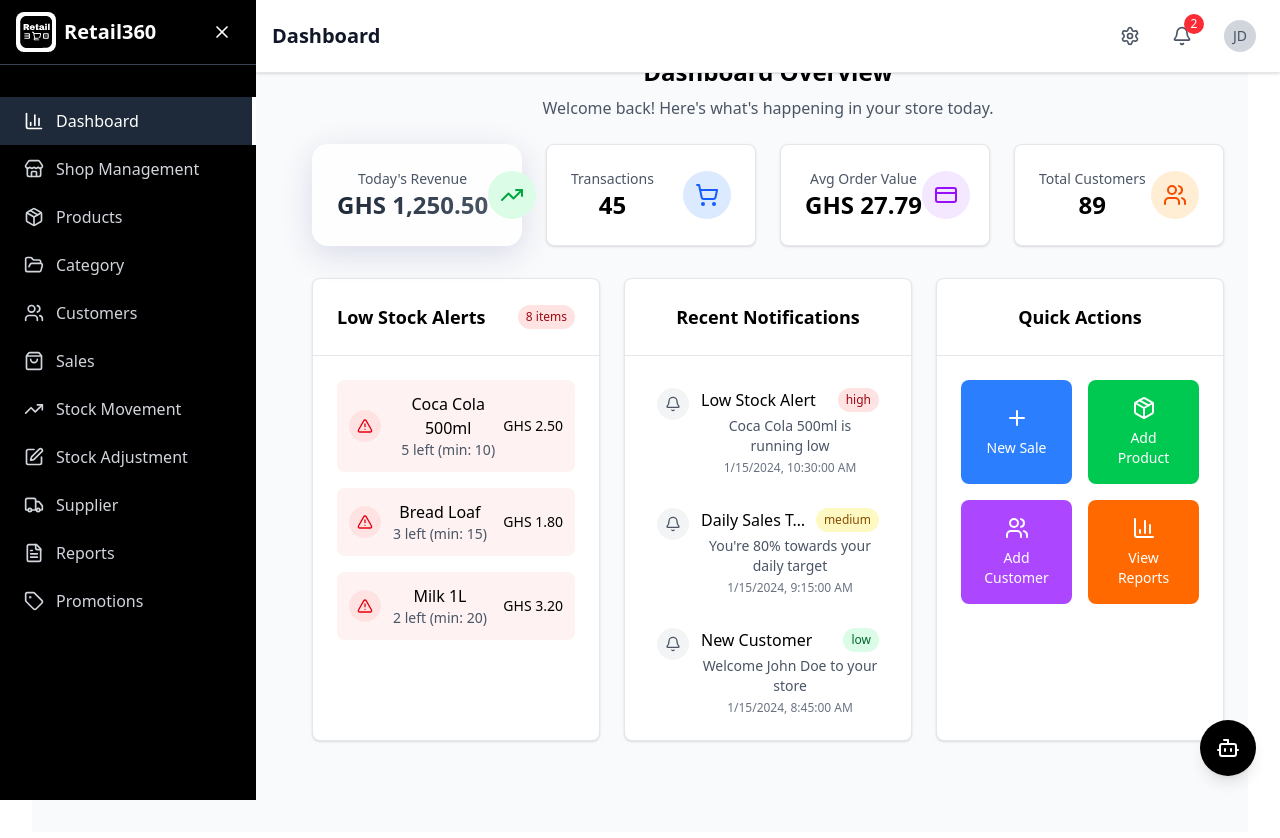
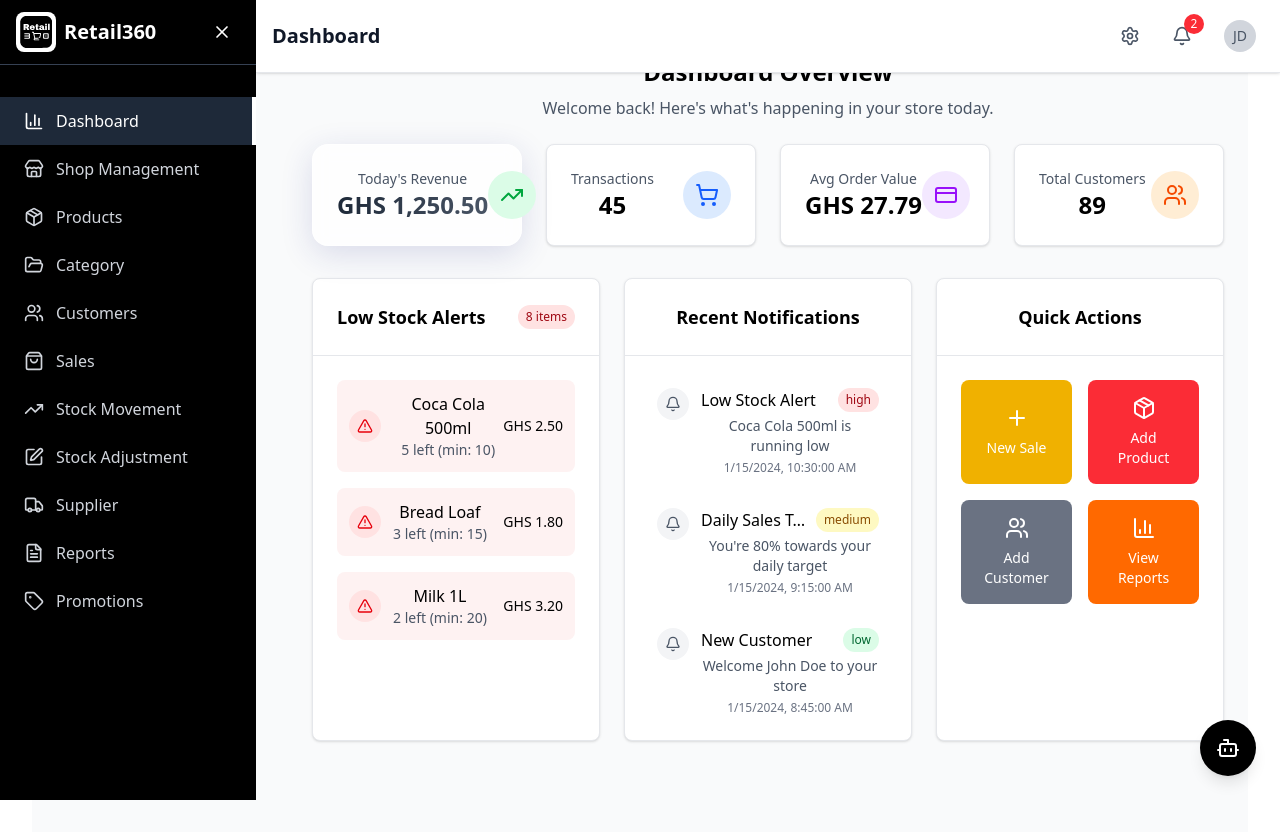
Before and after one commit to PM-Devs/retail360, a React (Vite) app: page /dashboard in a window 1280 px wide. Shown: the top 838 px of the page. Built offline with nearby package versions, Linux system fonts and the light colour scheme.

Commit message:
chanegd colors

```diff
--- a/src/pages/Dashboard.jsx
+++ b/src/pages/Dashboard.jsx
@@ -201,9 +201,9 @@ const Dashboard = () => {
   };
 
   const quickActions = [
-    { icon: Plus, label: 'New Sale', color: 'bg-blue-500', path: '/sales' },
-    { icon: Package, label: 'Add Product', color: 'bg-green-500', path: '/products' },
-    { icon: Users, label: 'Add Customer', color: 'bg-purple-500', path: '/customers' },
+    { icon: Plus, label: 'New Sale', color: 'bg-yellow-500', path: '/sales' },
+    { icon: Package, label: 'Add Product', color: 'bg-red-500', path: '/products' },
+    { icon: Users, label: 'Add Customer', color: 'bg-gray-500', path: '/customers' },
     { icon: BarChart3, label: 'View Reports', color: 'bg-orange-500', path: '/reports' }
   ];
 
```
